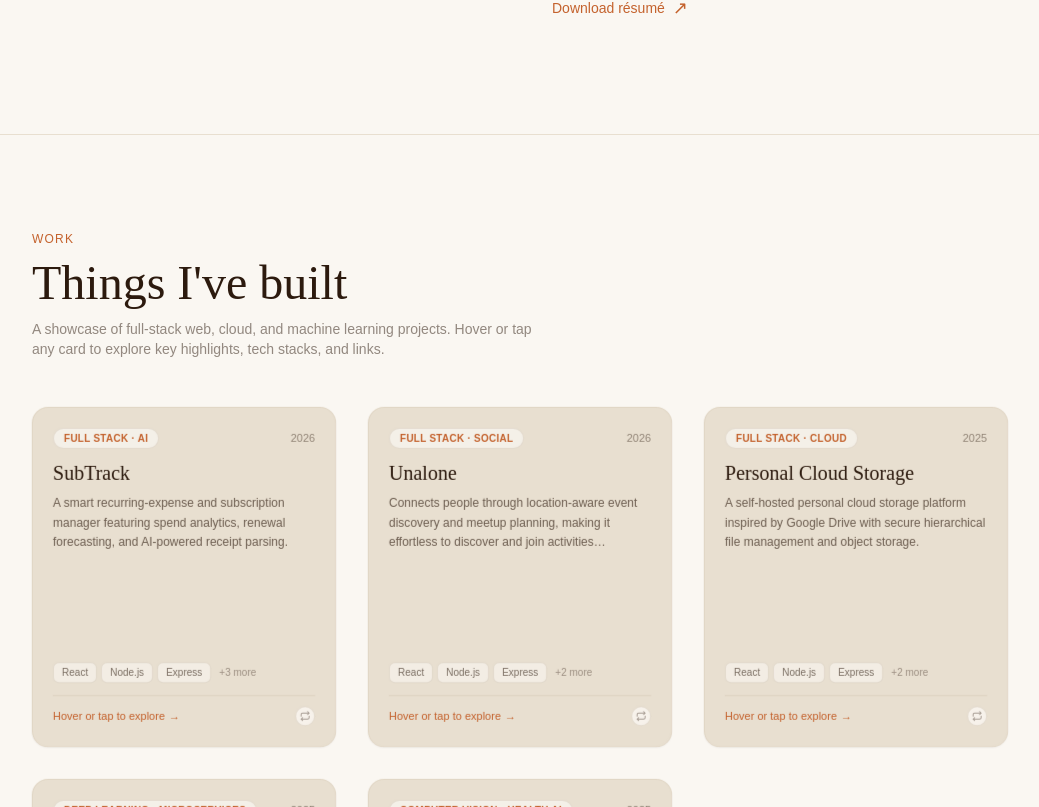
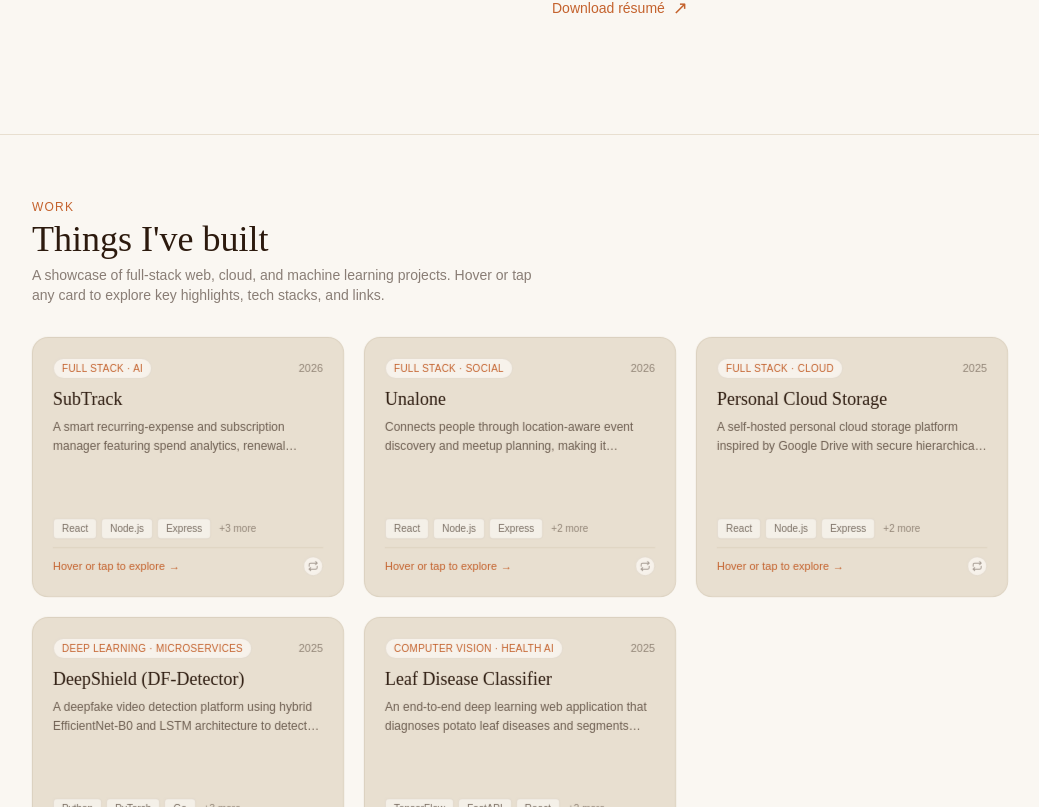
Before and after one commit to Omkar-56/Omkar-Pansare, a React (Create React App) app: page / in a window 1280 px wide. Shown: the part 1193-2000 px from the top of the page, without its empty margins (120-1159 px from the left). Built offline with nearby package versions, Linux system fonts and the light colour scheme.

Commit message:
update projects section ui

```diff
--- a/src/components/ProjectCard.jsx
+++ b/src/components/ProjectCard.jsx
@@ -61,7 +61,7 @@ export default function ProjectCard({ project }) {
 
   return (
     <div
-      className={`flip-card group h-[340px] w-full cursor-pointer select-none ${isFlipped ? "is-flipped" : ""}`}
+      className={`flip-card group h-[260px] w-full cursor-pointer select-none ${isFlipped ? "is-flipped" : ""}`}
       onClick={() => setIsFlipped((prev) => !prev)}
       onKeyDown={(e) => {
         if (e.key === "Enter" || e.key === " ") {
@@ -73,47 +73,47 @@ export default function ProjectCard({ project }) {
       role="region"
       aria-label={`${name} project card. Click, press Enter or Space to flip.`}
     >
-      <div className="flip-card-inner rounded-2xl shadow-sm hover:shadow-lg transition-shadow duration-300">
+      <div className="flip-card-inner rounded-2xl shadow-xs hover:shadow-lg transition-all duration-300">
         {/* ──────── FRONT FACE ──────── */}
-        <div className="flip-card-front bg-sand rounded-2xl p-5 flex flex-col justify-between border border-sand-dark/40">
+        <div className="flip-card-front bg-sand rounded-2xl p-4 sm:p-5 flex flex-col justify-between border border-sand-dark/60 group-hover:border-terracotta/40 transition-colors">
           {/* Top metadata & Title */}
           <div>
-            <div className="flex items-center justify-between mb-3">
-              <span className="text-[10px] font-body font-semibold tracking-wide text-terracotta bg-cream/70 border border-sand-dark/50 px-2.5 py-0.5 rounded-full uppercase">
+            <div className="flex items-center justify-between mb-2">
+              <span className="text-[10px] font-body font-medium tracking-wide text-terracotta bg-cream/80 border border-sand-dark/50 px-2 py-0.5 rounded-full uppercase">
                 {category}
               </span>
               <span className="text-[11px] font-body text-espresso/45 font-medium">{year}</span>
             </div>
 
-            <h3 className="font-display text-xl font-light text-espresso group-hover:text-terracotta transition-colors duration-200 mb-2 leading-tight">
+            <h3 className="font-display text-lg font-light text-espresso group-hover:text-terracotta transition-colors duration-200 mb-1.5 leading-snug">
               {name}
             </h3>
-            <p className="font-body text-xs text-espresso/65 leading-relaxed line-clamp-3">
+            <p className="font-body text-xs text-espresso/65 leading-relaxed line-clamp-2">
               {description}
             </p>
           </div>
 
           {/* Front Bottom */}
-          <div className="space-y-3 pt-2">
+          <div className="space-y-2 pt-1">
             {/* Stack preview */}
             <div className="flex flex-wrap gap-1">
               {stack.slice(0, 3).map((tech) => (
                 <span
                   key={tech}
-                  className="text-[10px] font-body text-espresso/60 bg-cream/60 border border-sand-dark/50 rounded-md px-2 py-0.5"
+                  className="text-[10px] font-body text-espresso/60 bg-cream/70 border border-sand-dark/50 rounded px-2 py-0.5"
                 >
                   {tech}
                 </span>
               ))}
               {stack.length > 3 && (
-                <span className="text-[10px] font-body text-espresso/40 self-center pl-1">
+                <span className="text-[10px] font-body text-espresso/45 self-center pl-1">
                   +{stack.length - 3} more
                 </span>
               )}
             </div>
 
             {/* Flip hint prompt */}
-            <div className="flex items-center justify-between pt-2.5 border-t border-sand-dark/60 text-[11px] font-body text-espresso/50">
+            <div className="flex items-center justify-between pt-2 border-t border-sand-dark/60 text-[11px] font-body text-espresso/50">
               <span className="inline-flex items-center gap-1 text-terracotta font-medium group-hover:translate-x-0.5 transition-transform duration-200">
                 <span>Hover or tap to explore</span>
                 <span aria-hidden="true">&rarr;</span>
@@ -126,10 +126,10 @@ export default function ProjectCard({ project }) {
         </div>
 
         {/* ──────── BACK FACE ──────── */}
-        <div className="flip-card-back bg-[#EDE3D3] rounded-2xl p-5 flex flex-col justify-between border border-sand-dark/80">
+        <div className="flip-card-back bg-[#EDE3D3] rounded-2xl p-4 sm:p-5 flex flex-col justify-between border border-sand-dark/80 shadow-md">
           {/* Header & Highlights */}
           <div>
-            <div className="flex items-center justify-between gap-2 border-b border-sand-dark/60 pb-2 mb-2.5">
+            <div className="flex items-center justify-between gap-2 border-b border-sand-dark/60 pb-1.5 mb-2">
               <h4 className="font-display text-base font-light text-espresso truncate">
                 {name}
               </h4>
@@ -140,15 +140,15 @@ export default function ProjectCard({ project }) {
 
             {/* Highlights */}
             {highlights && highlights.length > 0 && (
-              <div className="mb-2.5">
-                <span className="text-[9px] font-body tracking-wider uppercase text-espresso/45 font-semibold block mb-1.5">
+              <div className="mb-2">
+                <span className="text-[9px] font-body tracking-wider uppercase text-espresso/45 font-semibold block mb-1">
                   Key Highlights
                 </span>
-                <ul className="space-y-1.5">
-                  {highlights.map((item, idx) => (
+                <ul className="space-y-1">
+                  {highlights.slice(0, 2).map((item, idx) => (
                     <li
                       key={idx}
-                      className="flex items-start gap-1.5 text-[11px] font-body text-espresso/80 leading-snug"
+                      className="flex items-start gap-1.5 text-[11px] font-body text-espresso/80 leading-snug line-clamp-1"
                     >
                       <SparkleIcon />
                       <span>{item}</span>
@@ -160,23 +160,21 @@ export default function ProjectCard({ project }) {
           </div>
 
           {/* Back Bottom: Tech stack & Links */}
-          <div className="space-y-2.5 pt-1">
+          <div className="space-y-2 pt-1">
             {/* Full Stack tags */}
-            <div>
             <div className="flex flex-wrap gap-1">
-                {stack.map((t) => (
+              {stack.slice(0, 5).map((t) => (
                 <span
                   key={t}
-                    className="text-[10px] font-body text-espresso/70 bg-cream/70 border border-sand-dark/60 rounded-full px-2 py-0.5"
+                  className="text-[10px] font-body text-espresso/70 bg-sand border border-sand-dark/60 rounded px-2 py-0.5"
                 >
                   {t}
                 </span>
               ))}
             </div>
-            </div>
 
             {/* Action Buttons */}
-            <div className="flex items-center gap-2 pt-2 border-t border-sand-dark/60">
+            <div className="flex items-center gap-2 pt-1.5 border-t border-sand-dark/60">
               {liveUrl ? (
                 <>
                   <a
@@ -184,7 +182,7 @@ export default function ProjectCard({ project }) {
                     target="_blank"
                     rel="noopener noreferrer"
                     onClick={(e) => e.stopPropagation()}
-                    className="inline-flex items-center justify-center gap-1 flex-1 py-1.5 px-2.5 rounded-full bg-terracotta text-cream text-[11px] font-body font-medium hover:bg-espresso transition-all duration-200 shadow-sm"
+                    className="inline-flex items-center justify-center gap-1 flex-1 py-1.5 px-2.5 rounded-full bg-terracotta text-cream text-[11px] font-body font-medium hover:bg-espresso transition-all duration-200 shadow-xs"
                   >
                     <ExternalLinkIcon />
                     <span>Live Demo</span>
@@ -195,7 +193,7 @@ export default function ProjectCard({ project }) {
                       target="_blank"
                       rel="noopener noreferrer"
                       onClick={(e) => e.stopPropagation()}
-                      className="inline-flex items-center justify-center gap-1 flex-1 py-1.5 px-2.5 rounded-full bg-espresso text-cream text-[11px] font-body font-medium hover:bg-terracotta transition-all duration-200 shadow-sm"
+                      className="inline-flex items-center justify-center gap-1 flex-1 py-1.5 px-2.5 rounded-full bg-espresso text-cream text-[11px] font-body font-medium hover:bg-terracotta transition-all duration-200 shadow-xs"
                     >
                       <GithubIcon />
                       <span>GitHub</span>
@@ -209,7 +207,7 @@ export default function ProjectCard({ project }) {
                     target="_blank"
                     rel="noopener noreferrer"
                     onClick={(e) => e.stopPropagation()}
-                    className="inline-flex items-center justify-center gap-1.5 w-full py-1.5 px-3 rounded-full bg-espresso text-cream text-[11px] font-body font-medium hover:bg-terracotta transition-all duration-200 shadow-sm"
+                    className="inline-flex items-center justify-center gap-1.5 w-full py-1.5 px-3 rounded-full bg-espresso text-cream text-[11px] font-body font-medium hover:bg-terracotta transition-all duration-200 shadow-xs"
                   >
                     <GithubIcon />
                     <span>View Repository on GitHub</span>
--- a/src/components/Projects.jsx
+++ b/src/components/Projects.jsx
@@ -3,20 +3,21 @@ import ProjectCard from "./ProjectCard";
 
 export default function Projects() {
   return (
-    <section id="projects" className="py-24 px-6 max-w-5xl mx-auto">
-      <div className="reveal mb-12">
-        <span className="text-xs font-body tracking-widest text-terracotta uppercase mb-3 block">
+    <section id="projects" className="min-h-screen flex flex-col justify-center px-6 max-w-5xl mx-auto py-12 md:py-16">
+      <div className="w-full">
+        <div className="reveal mb-6 md:mb-8">
+          <span className="text-xs font-body tracking-widest text-terracotta uppercase mb-1 block font-medium">
             Work
           </span>
-        <h2 className="font-display text-4xl md:text-5xl font-light text-espresso mb-3">
+          <h2 className="font-display text-3xl md:text-4xl font-light text-espresso mb-1.5">
             Things I've built
           </h2>
-        <p className="font-body text-sm text-espresso/50 font-light max-w-lg">
+          <p className="font-body text-xs md:text-sm text-espresso/55 font-light max-w-lg">
             A showcase of full-stack web, cloud, and machine learning projects. Hover or tap any card to explore key highlights, tech stacks, and links.
           </p>
         </div>
 
-      <div className="grid grid-cols-1 md:grid-cols-2 lg:grid-cols-3 gap-8">
+        <div className="grid grid-cols-1 md:grid-cols-2 lg:grid-cols-3 gap-5">
           {projects.map((project, i) => (
             <div
               key={project.name}
@@ -27,6 +28,7 @@ export default function Projects() {
             </div>
           ))}
         </div>
+      </div>
     </section>
   );
 }
```
Lines whose indentation alone changed are shown as unchanged.
